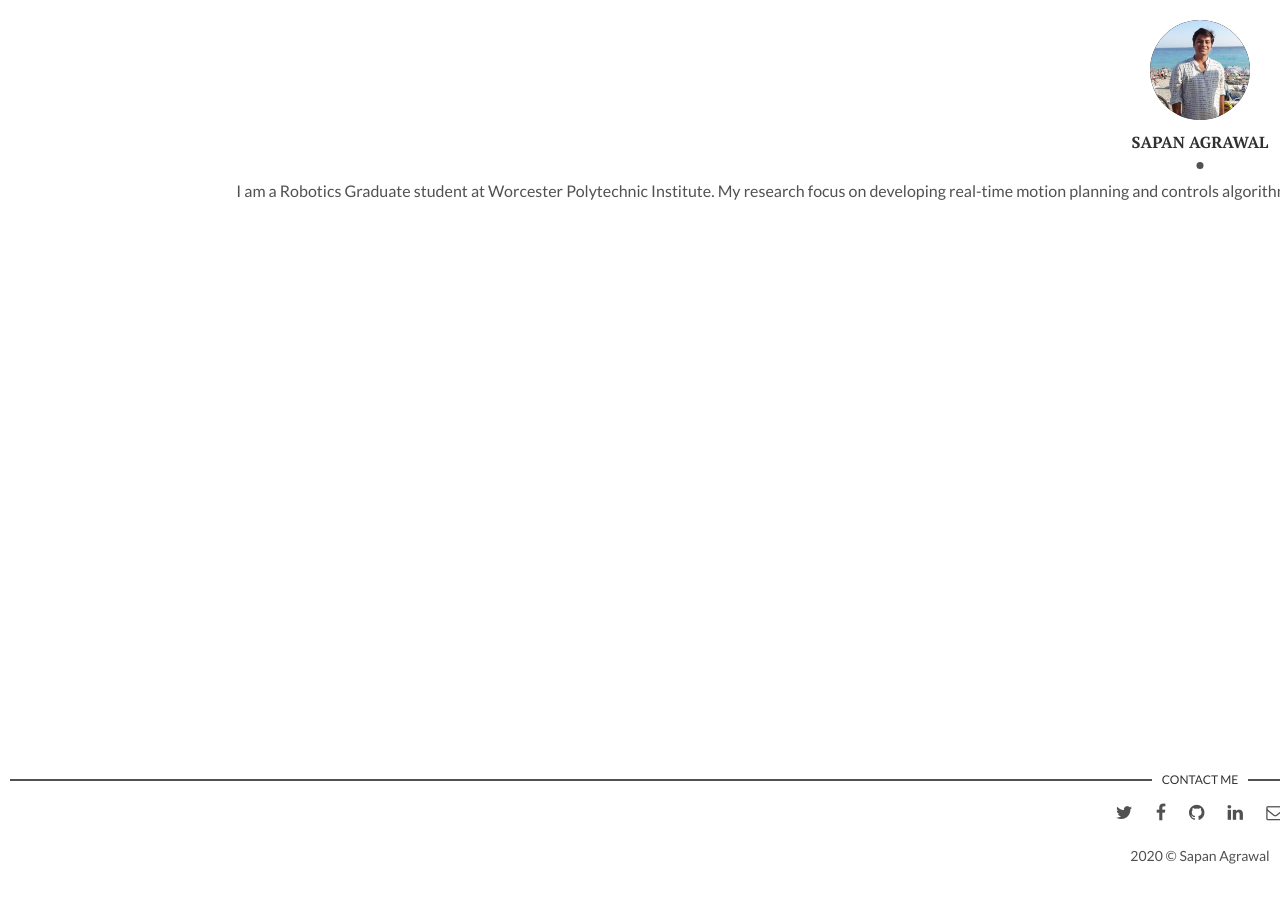
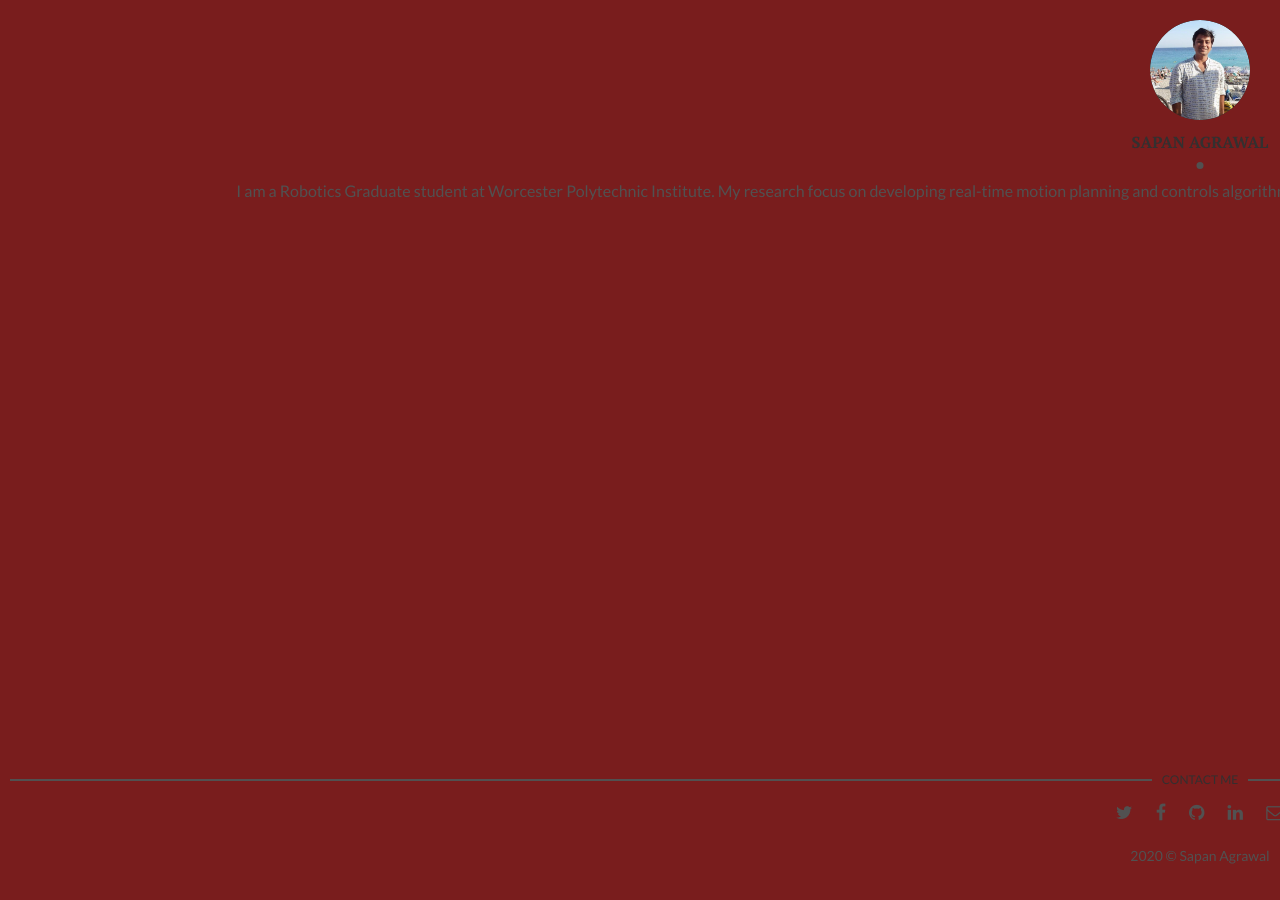
Before and after one commit to sapan-ostic/sapan-ostic.github.io, a Jekyll site: the page built from _posts/2017-04-06-welcome-to-jekyll.markdown, in a window 1280 px wide. Built offline with Jekyll 4.4.1, drawn with Linux system fonts in a browser that asks for light colours.

Commit message:
site setting updated

```diff
--- a/assets/css/main.css
+++ b/assets/css/main.css
@@ -933,7 +933,7 @@ table tfoot td {
   width: 2400px;
   height: 100%;
   padding: 20px 10px;
-  background-color: #ffffff;
+  background-color: #791d1d;
 }
 
 .about {
```
